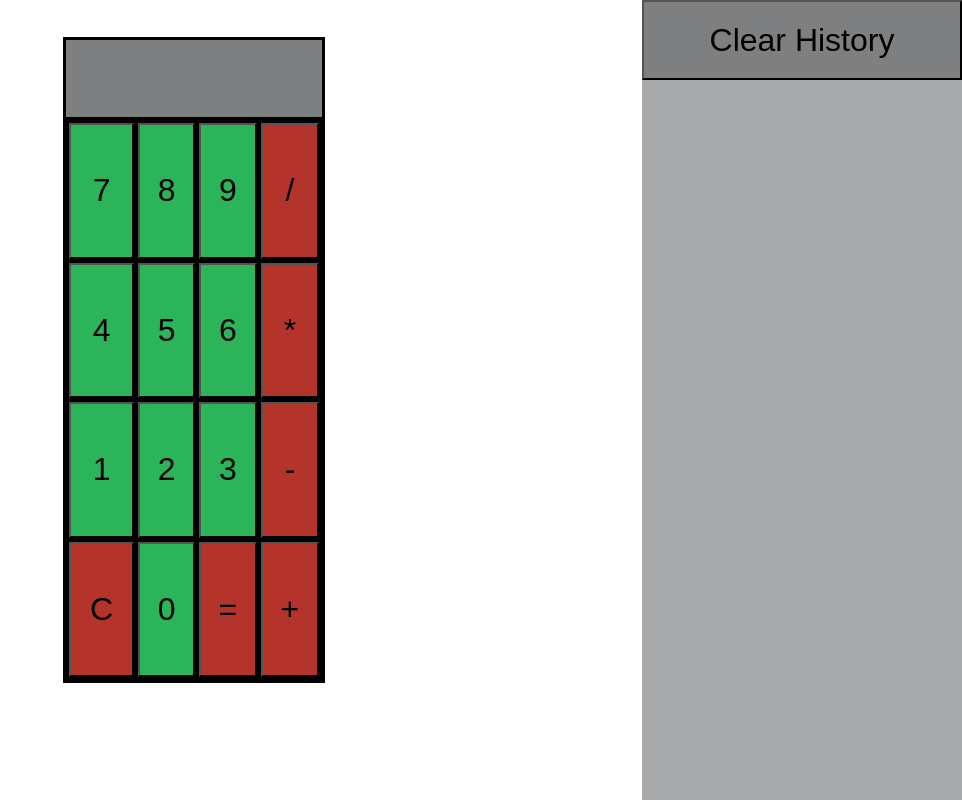
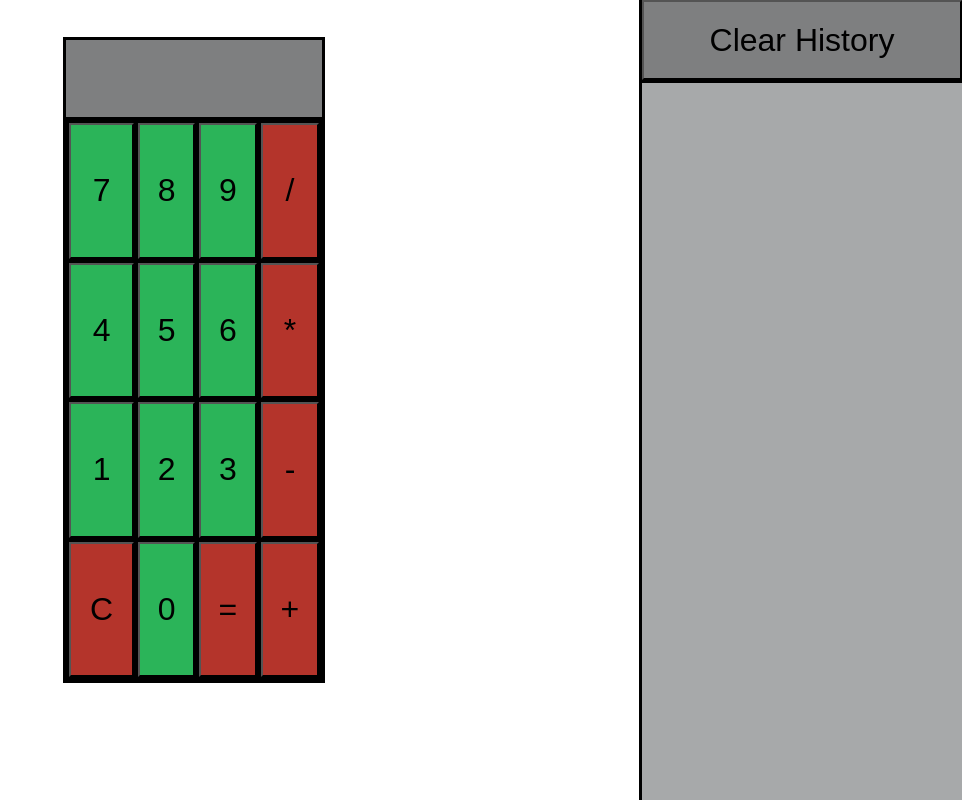
Before and after one commit to JoshuaWatson7024/CalculatorApp, a React (Create React App) app: page / in a window 1280 px wide. Shown: the whole page, without its empty margins (318-1280 px from the left). Built offline with nearby package versions, Linux system fonts and the light colour scheme.

Commit message:
Outlined history section

```diff
--- a/src/index.css
+++ b/src/index.css
@@ -54,6 +54,9 @@ code {
 }
 
 .sidebar{
+  outline-color: rgb(0, 0, 0);
+  outline-style: solid;
+  outline-width: 100%;
   list-style: none;
   background: rgb(167, 169, 170);
   position: fixed;
@@ -67,6 +70,9 @@ code {
 }
 
 .clearHist{
+  outline-color: rgb(0, 0, 0);
+  outline-style: solid;
+  outline-width: 100%;
   font-size: 200%;
   background: rgb(126, 127, 128);
   position: fixed;
```
